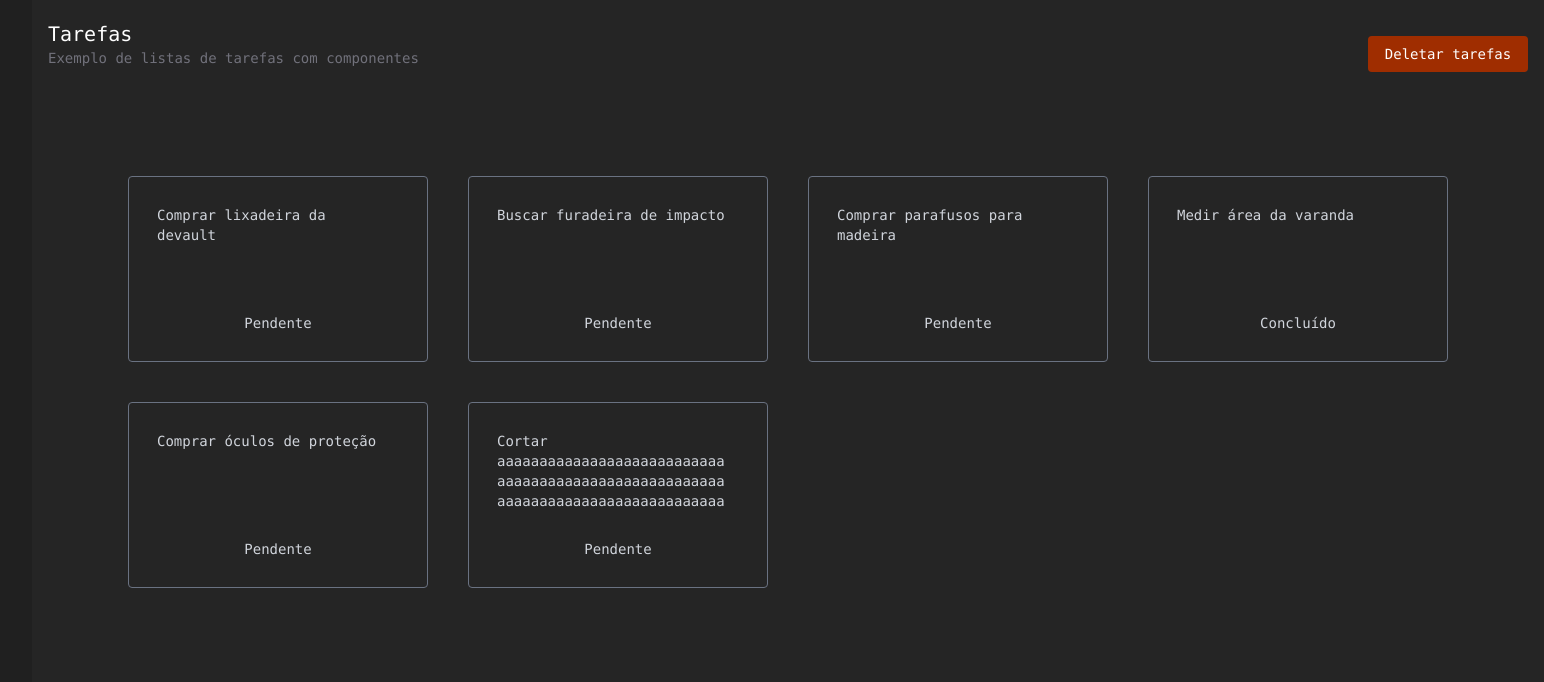
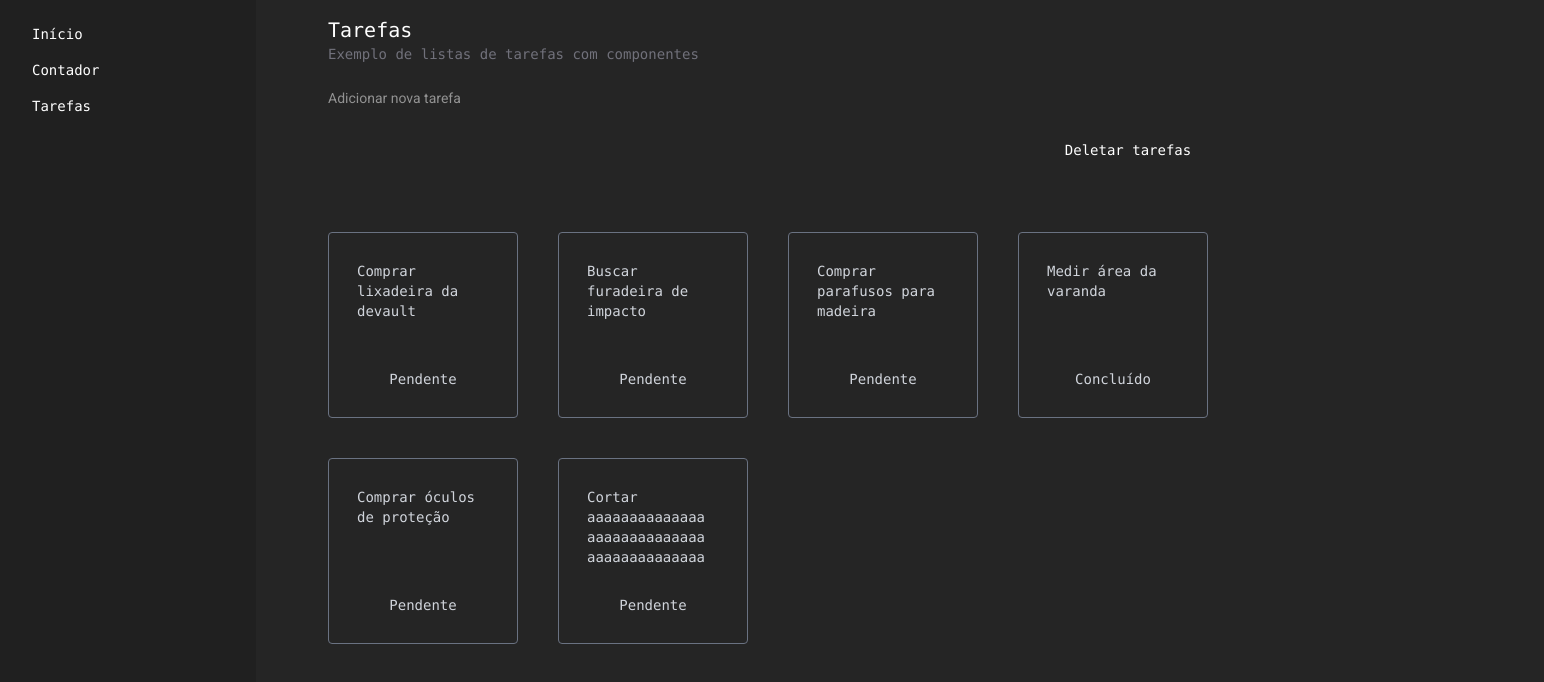
Before and after one commit to ThiagoSuchi/Studying-Angular, an Angular app: page /todos in a window 1280 px wide. Shown: the top 682 px of the page, 1544 px wide, since content can reach past the window. Built offline with nearby package versions, Linux system fonts and the light colour scheme.

Commit message:
feat(todos-ui): adiciona campo de input para novas tarefas e ajusta layout do grid

```diff
--- a/src/app/screens/todos/todos.html
+++ b/src/app/screens/todos/todos.html
@@ -1,14 +1,29 @@
 <div class="flex flex-col items-center gap-6">
-    <div class="flex justify-between items-center w-370">
+    <div class="flex justify-between items-center w-full px-14">
         <app-title main="Tarefas" sub="Exemplo de listas de tarefas com componentes"></app-title>
-        <button class="btn btn-primary font-mono w-40 justify-center"
-          (click)="todoService.showDelete()"
+    </div>
+
+    <div class="flex gap-2 w-full px-14">
+        <input type="text" placeholder="Adicionar nova tarefa" class="input w-full"
+            (keyup.enter)="addTodo($event)"
+        >
+    </div>
+
+    <div class="flex justify-end w-full px-14">
+        <button class="btn btn-purple mt-0 font-mono w-40 justify-center"
+            (click)="todoService.showDelete()"
         >
             Deletar tarefas
         </button>
     </div>
 
-    <div class="grid grid-cols-4 gap-10 m-20 font-mono">
+    <div class="grid grid-cols-4 gap-10 m-15 mt-10 font-mono w-full px-14">
+        @if (todoService.items().length === 0) {
+            <div class="col-span-4 flex justify-center w-full p-50">
+                <h1 class="text-zinc-700 text-2xl">Você não possui nenhuma tarefa.</h1>
+            </div>
+        }
+
         @for (item of todoService.items(); track item.id) {
             <div (click)="todoService.itemCompleted(item)"
                 class="border border-gray-500 text-gray-300 rounded flex flex-col hover:scale-95 transition-all duration-250 ease-in-out justify-between p-7 cursor-pointer"
```
